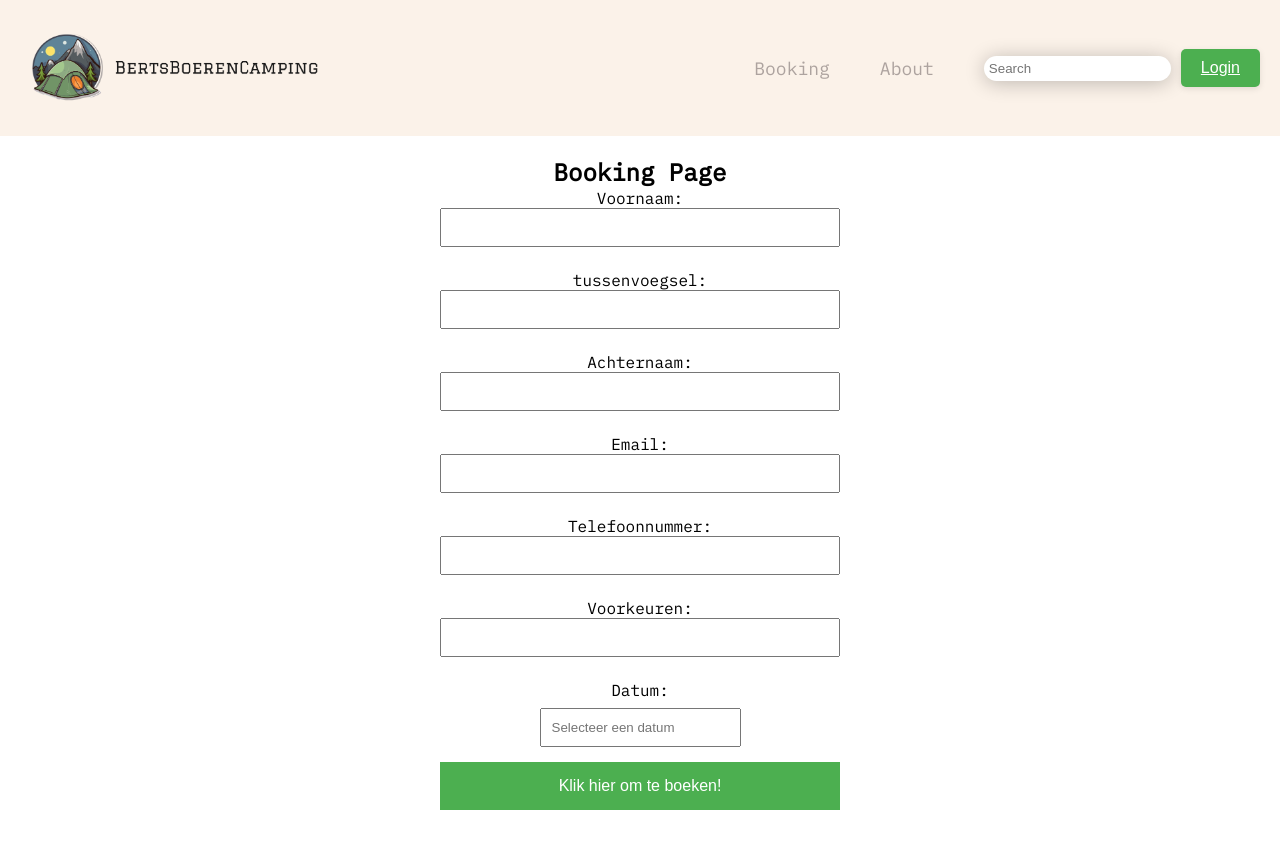
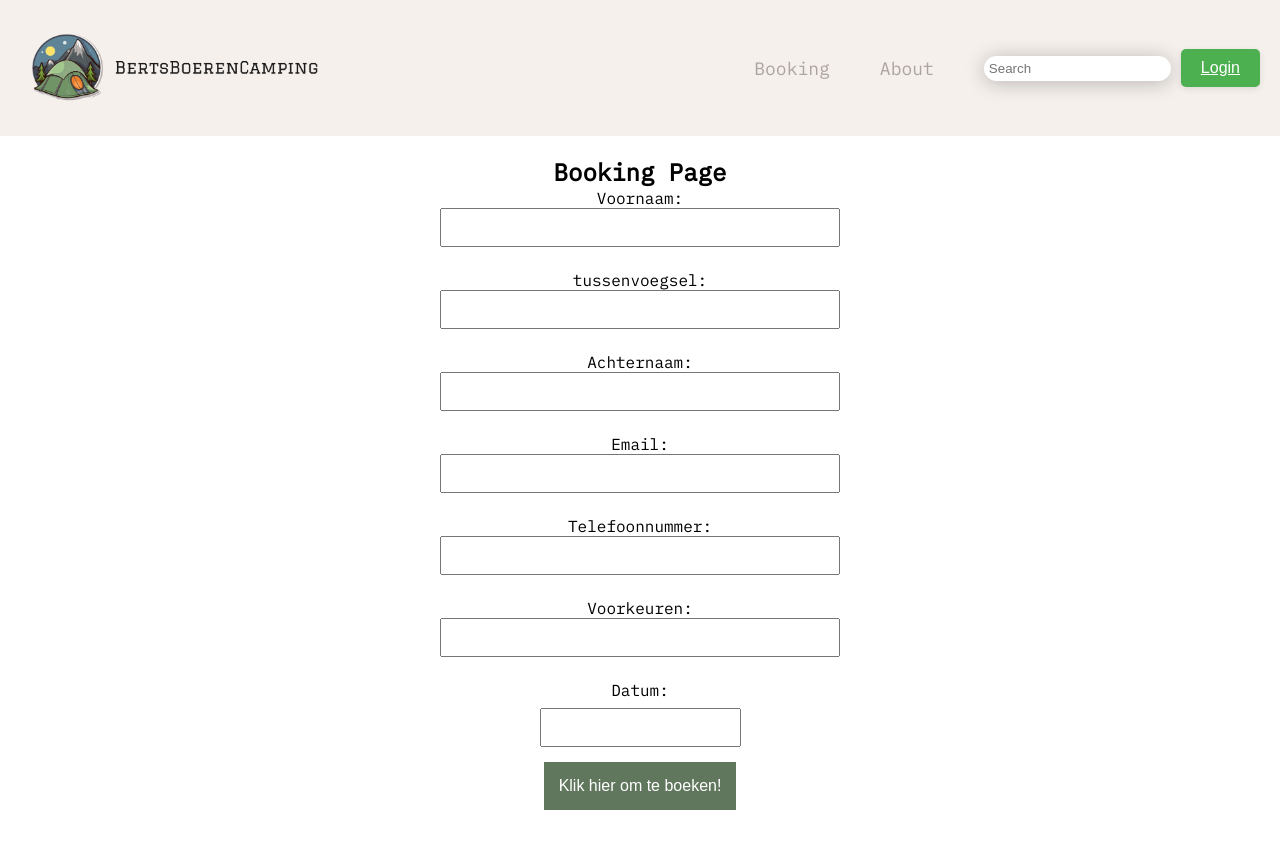
Before and after one commit to LaulensW/BertsBoerenCamping, a React (Vite) app in the folder BertsBoerenCamping/: page /booking in a window 1280 px wide. Built offline with nearby package versions, Linux system fonts and the light colour scheme.

Commit message:
minor changes

```diff
--- a/BertsBoerenCamping/src/components/BookingForm.css
+++ b/BertsBoerenCamping/src/components/BookingForm.css
@@ -8,16 +8,19 @@
     margin-bottom: 8px;
   }
 
+  .booking-form input {
+    width: 100%;
+  }
+
   .booking-form input,
   .booking-form button {
-    width: 100%;
     padding: 10px;
     margin-bottom: 15px;
     box-sizing: border-box;
   }
 
-  .booking-form button {
-    background-color: #4CAF50;
+.booking-form button {
+    background-color: var(--primary-color);
     color: #fff;
     border: none;
     padding: 15px;
--- a/BertsBoerenCamping/src/components/Navbar.css
+++ b/BertsBoerenCamping/src/components/Navbar.css
@@ -4,7 +4,7 @@
     justify-content: space-between;
     align-items: center;
     padding: 20px;
-    background-color: #fbf2e9; /* Adjust the background color as needed */
+    background-color: var(--neutral-color); /* Adjust the background color as needed */
     color: #fff; /* Adjust the text color as needed */
   }
 
--- a/BertsBoerenCamping/src/components/bookingForm.jsx
+++ b/BertsBoerenCamping/src/components/bookingForm.jsx
@@ -46,6 +46,8 @@ function BookingForm() {
       console.error('Error:', error);
     }
   };
+  const [dateRange, setDateRange] = useState([null, null]);
+  const [startDate, endDate] = dateRange;
 
   return (
     <div className="booking-form-container">
@@ -78,10 +80,13 @@ function BookingForm() {
       <div>
         <label>Datum:</label>
         <DatePicker
-          selected={formData.datum}
-          onChange={date => handleDateChange(date)}
-          dateFormat="dd/MM/yyyy"
-          placeholderText="Selecteer een datum"
+          selectsRange={true}
+          startDate={startDate}
+          endDate={endDate}
+          onChange={(update) => {
+            setDateRange(update);
+          }}
+          isClearable={true}
         />
       </div>
         <button type="submit">Klik hier om te boeken!</button>
--- a/BertsBoerenCamping/src/index.css
+++ b/BertsBoerenCamping/src/index.css
@@ -6,3 +6,10 @@
 body {
     font-family: 'IBM Plex Mono', monospace;
 }
+
+:root{
+    --primary-color: #60775d;
+    --secondary-color: #4a4034;
+    --neutral-color: #f5f0ec;
+
+}
```
